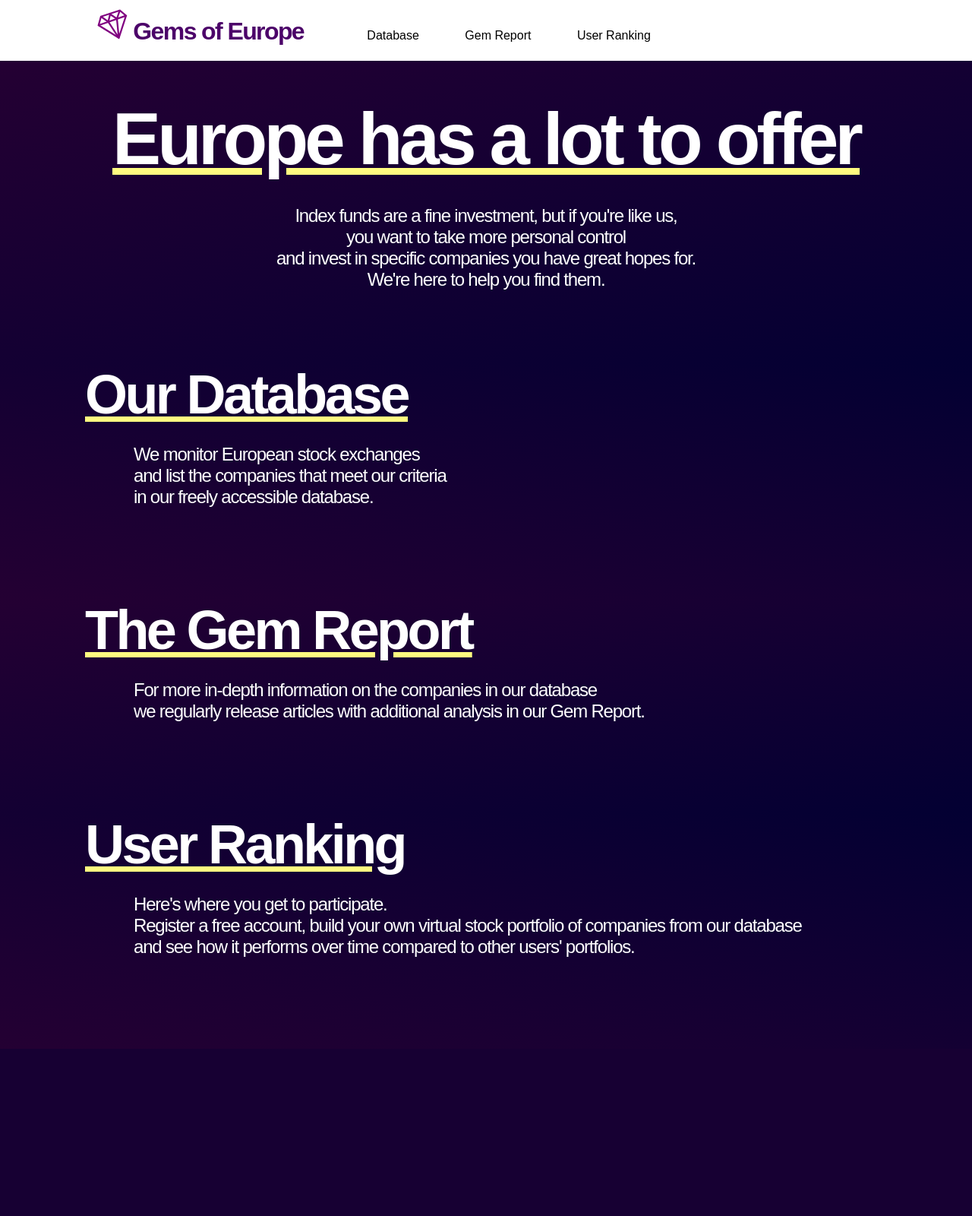
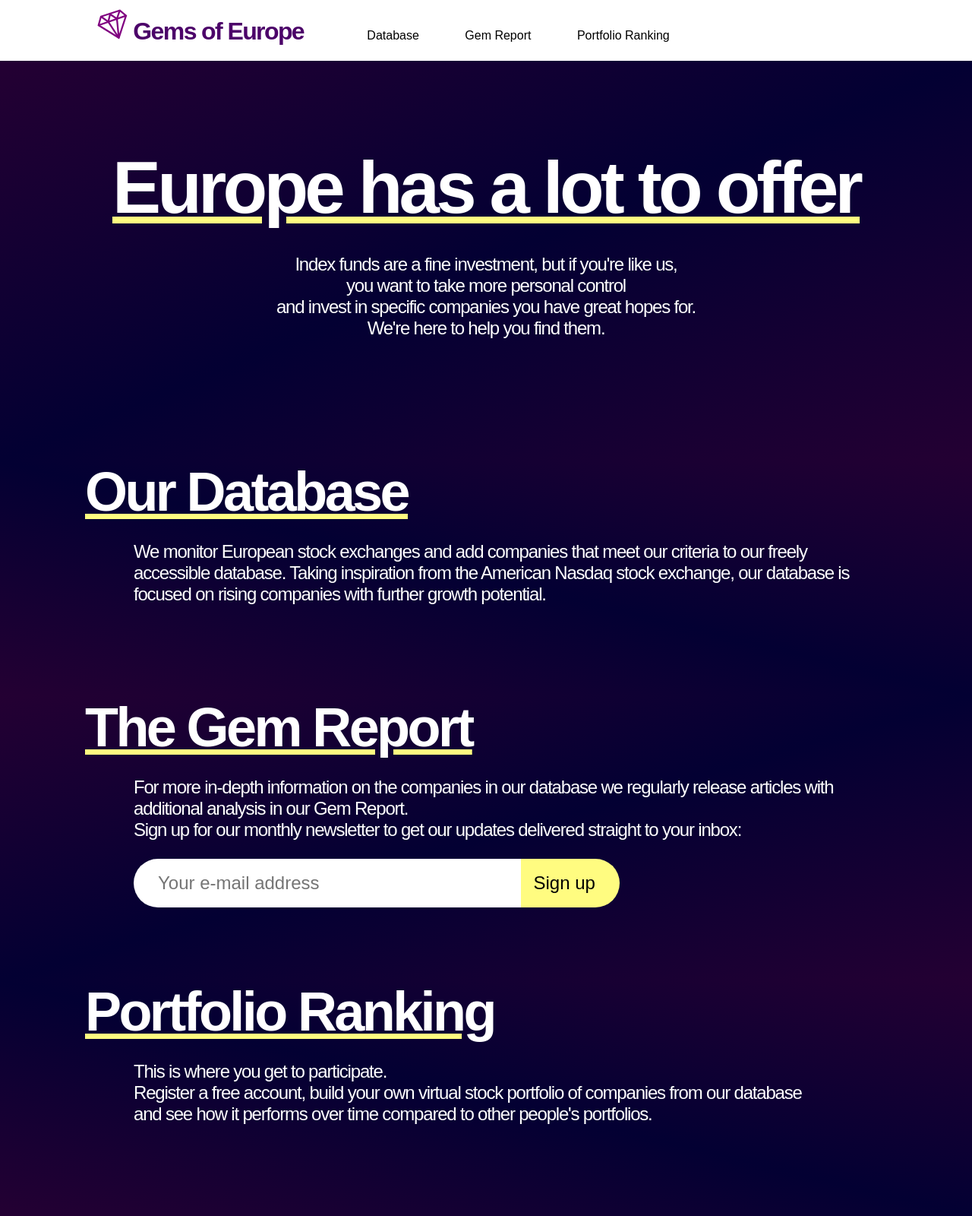
Before and after one commit to topaletti/gems, a Django app: page / in a window 1280 px wide. Shown: the whole page at 76% size. Before the commit the page ends 1380 px from the top, so only its background shows below. Run offline with Django 3.2, Linux system fonts and the light colour scheme.

Commit message:
edit nav bar and landing page (add newsletter signup fields)

```diff
--- a/app/templates/app/base.html
+++ b/app/templates/app/base.html
@@ -57,7 +57,7 @@
         <div class="menu">
           <span class="menu-button"><a href="">Database</a></span>
           <span class="menu-button"><a href="">Gem Report</a></span>
-          <span class="menu-button"><a href="">User Ranking</a></span>
+          <span class="menu-button"><a href="">Portfolio Ranking</a></span>
         </div>
       </nav>
     </header>
--- a/app/templates/app/index.html
+++ b/app/templates/app/index.html
@@ -7,11 +7,20 @@ h2 {margin:0;font-size:72px;color:white;font-weigth:bold;letter-spacing:-0.05em;
   text-decoration:underline solid #FFFC80;}
 p.h1-caption {margin:0 auto;width:800px;max-width:90%;font-size:24px;color:white;letter-spacing:-0.05em;}
 p.h2-caption {margin-left:64px;font-size:24px;color:white;letter-spacing:-0.05em;}
+div.odd {background:linear-gradient(to bottom right,#240033,#030033,#240033);}
+div.even {background:linear-gradient(to bottom left,#240033,#030033,#240033);}
 div.placard {padding:0 16px 96px 16px;}
-div.placard:first-of-type {margin-top:80px;text-align:center;}
+div.placard:first-of-type {margin-top:80px;padding:64px 0 160px 0;text-align:center;}
 div.placard-content {margin:0 96px 0 96px;}
-div.odd {background:linear-gradient(to bottom right,#240033,#030033);}
-div.even {background:linear-gradient(to bottom left,#030033,#240033);}
+div.placard-content input {}
+div.placard-content input.email
+  {margin-left:64px;height:64px;border-radius:32px 0 0 32px;border-style:none;outline:none;
+  padding:0 32px 0 32px;font-size:24px;}
+div.placard-content button#button-newsletter-sign-up
+  {margin-left:-8px;height:64px;border-radius:0 32px 32px 0;border-style:none;
+  background:#FFFC80;padding:0 32px 0 16px;text-align:left;font-size:24px;color:black;}
+div.placard-content button#button-newsletter-sign-up:hover
+  {}
 {% endblock %}
 
 {% block content %}
@@ -28,9 +37,10 @@ div.even {background:linear-gradient(to bottom left,#030033,#240033);}
   <div class="placard-content">
     <h2>Our Database</h2>
     <p class="h2-caption">
-      We monitor European stock exchanges<br>
-      and list the companies that meet our criteria<br>
-      in our freely accessible database.
+      We monitor European stock exchanges and add companies
+      that meet our criteria to our freely accessible database.
+      Taking inspiration from the American Nasdaq stock exchange,
+      our database is focused on rising companies with further growth potential.
     </p>
   </div>
 </div>
@@ -38,18 +48,21 @@ div.even {background:linear-gradient(to bottom left,#030033,#240033);}
   <div class="placard-content">
     <h2>The Gem Report</h2>
     <p class="h2-caption">
-      For more in-depth information on the companies in our database<br>
-      we regularly release articles with additional analysis in our Gem Report.
+      For more in-depth information on the companies in our database
+      we regularly release articles with additional analysis in our Gem Report.<br>
+      Sign up for our monthly newsletter to get our updates delivered straight to your inbox:
     </p>
+    <input class="email" type="email" size="30" placeholder="Your e-mail address">
+    <button id="button-newsletter-sign-up" type="button">Sign up</button>
   </div>
 </div>
 <div class="placard even">
   <div class="placard-content">
-    <h2>User Ranking</h2>
+    <h2>Portfolio Ranking</h2>
     <p class="h2-caption">
-      Here's where you get to participate.<br>
+      This is where you get to participate.<br>
       Register a free account, build your own virtual stock portfolio of companies from our database<br>
-      and see how it performs over time compared to other users' portfolios.
+      and see how it performs over time compared to other people's portfolios.
     </p>
   </div>
 </div>
```
